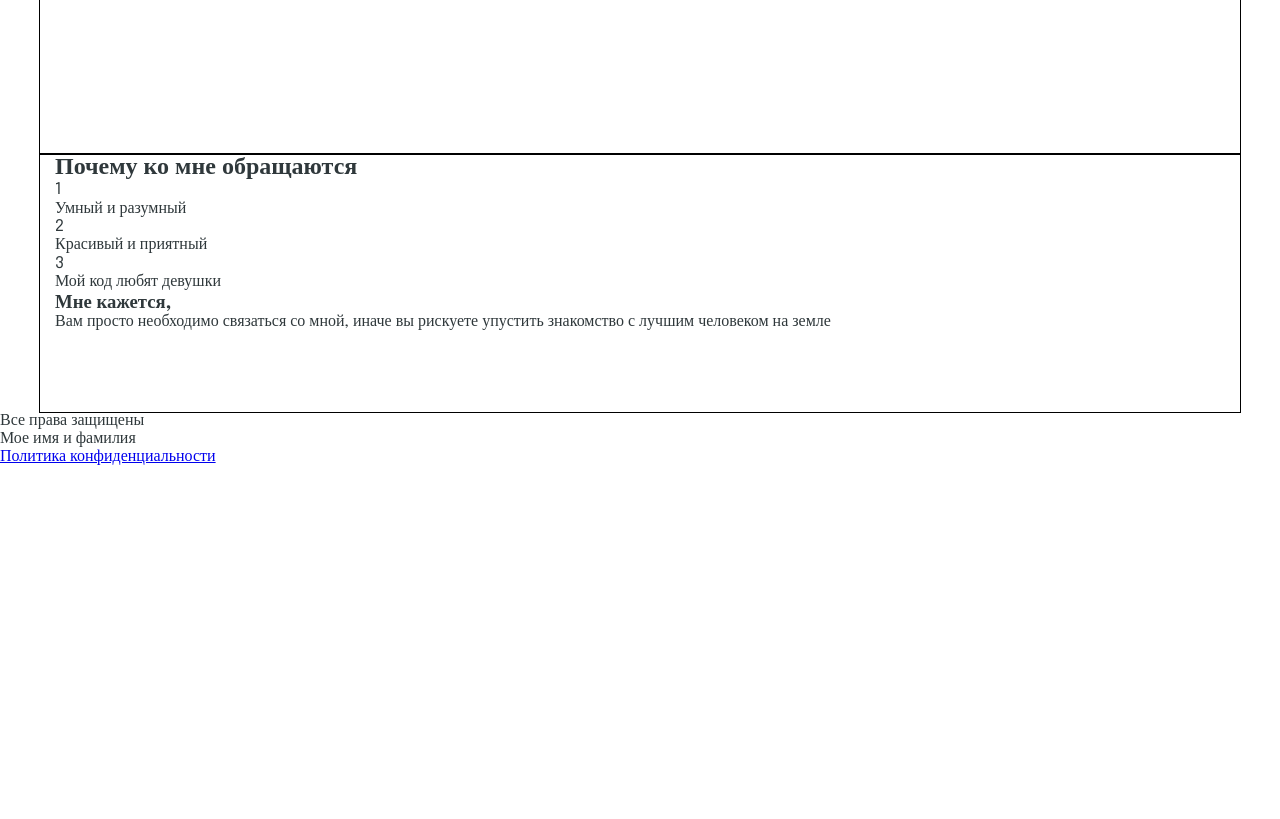
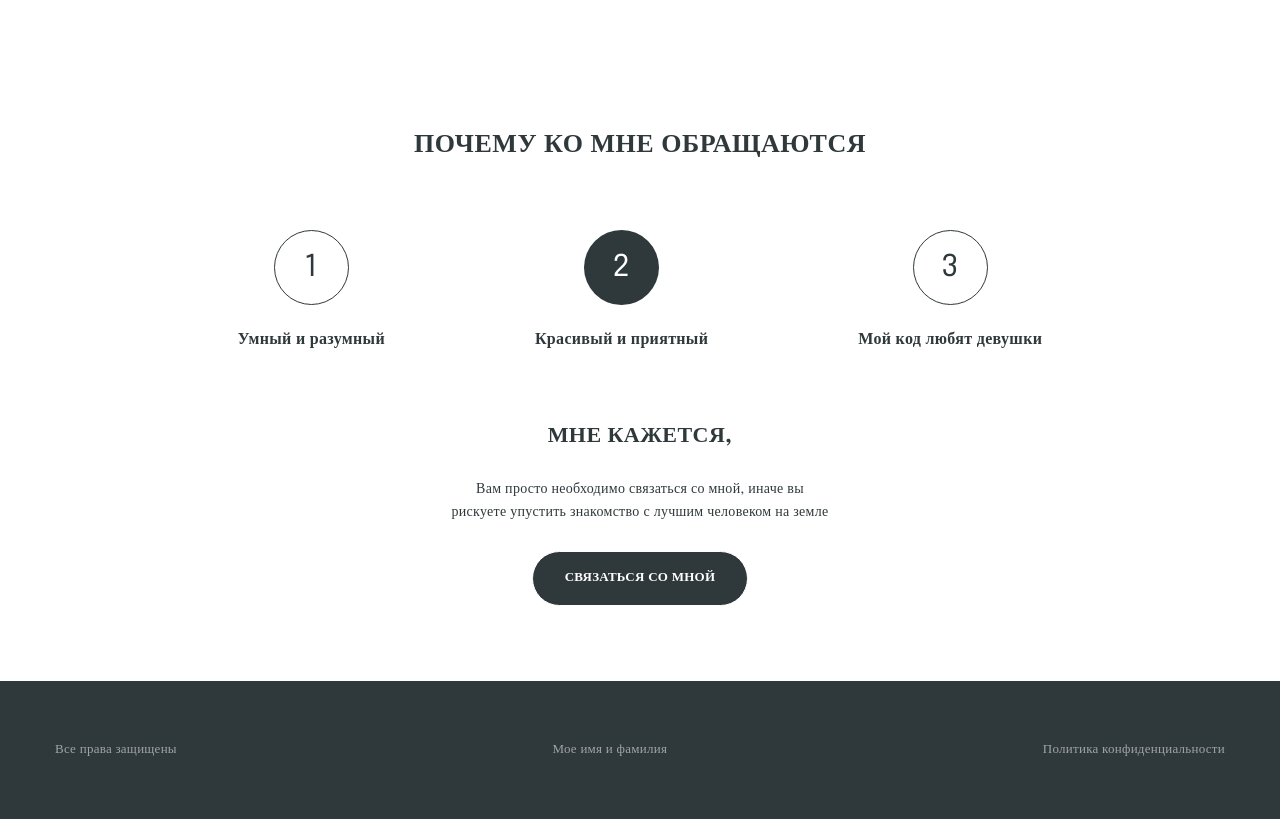
Before and after one commit to RBord/train-me1, a plain HTML site: page index.html in a window 1280 px wide. Shown: the part 1300-2119 px from the top of the page. Before the commit the page ends 1767 px from the top, so only its background shows below. Drawn offline with nearby package versions, Linux system fonts and the light colour scheme.

Commit message:
Добавил разметку страницы и стили

```diff
--- a/css/main.css
+++ b/css/main.css
@@ -27,10 +27,10 @@ ul {
     margin-right: auto;
     width: 1200px;
     padding: 0 15px;
-    outline: 1px solid black;
 }
 .button {
     max-width: 218px;
+    height: 55px;
     border: 1px solid #ffffff;
     border-radius: 27.5px;
     padding: 20px 32px;
@@ -44,7 +44,14 @@ ul {
     letter-spacing: 0.02em;
 
     cursor: pointer;
+
+    display: flex;
+    justify-content: center;
+    align-items: center;
+    margin: 0 auto;
 }
+
+/* HEADER SECTION */
 
 .header {
     background-color: var(--secondary-bgc);
@@ -72,6 +79,8 @@ ul {
     margin-bottom: 29px;
 }
 
+/* ABOUT ME SECTION */
+
 .aboutme .secondtitle {
     max-width: 130px;
     display:block;
@@ -97,7 +106,7 @@ ul {
     max-width: 394px;
 }
 .aboutme-list-item:not(:last-child) {
-    margin-right: 156px;
+    margin-right: 94px;
 }
 .aboutme-list-item .item-title {
     margin-bottom: 45px;
@@ -132,3 +141,127 @@ span.element {
     letter-spacing: 0.02em;
     color:var(--secondary-bgc);
 }
+
+/* WHY ME SECTION */
+
+.whyme .container {
+    text-align: center;
+    padding-bottom: 75px;
+}
+.whyme-list {
+    display: flex;
+    justify-content: center;
+}
+.whyme .secondtitle {
+    font-size: 26px;
+    line-height: 1.269;
+    font-weight: 700;
+    text-transform: uppercase;
+    letter-spacing: 0.02em;
+
+    margin-bottom: 68px;
+}
+.item-bg {
+    display: flex;
+    justify-content: center;
+    align-items: center;
+
+
+    width: 75px;
+    height: 75px;
+    border: 1px solid #2f383b;
+    border-radius: 50%;
+    margin: 0 auto;
+    margin-bottom: 18px;
+}
+.whyme-list-item:nth-child(2n) .item-bg {
+    border: 1px solid transparent;
+    background-color: #2f383b;
+    color:var(--main-color);
+}
+.item-number {
+    font-size: 30px;
+    line-height: 1.1;
+    font-weight: 400;
+    text-transform: uppercase;
+    letter-spacing: 0.02em;
+}
+.whyme-list-item {
+    text-align: center;
+}
+.whyme-list-item:not(:last-child){
+    margin-right: 150px;
+}
+.item-descrp {
+    margin-bottom: 64px;
+
+    font-size: 16px;
+    line-height:2.063;
+    font-weight: 700;
+    letter-spacing: 0.02em;
+    color: #2f383b;
+}
+.whyme .undertitle {
+    margin-bottom: 25px;
+
+    font-size: 22px;
+    line-height: 1.5;
+    font-weight: 700;
+    text-transform: uppercase;
+    letter-spacing: 0.02em;
+    color: #2f383b;
+}
+.undertitle-text {
+    margin: 0 auto;
+    max-width: 415px;
+    margin-bottom: 27px;
+
+    font-size: 14px;
+    line-height: 1.643;
+    font-weight: 400;
+    letter-spacing: 0.02em;
+    color: #2f383b;
+}
+.whyme .button {
+    display: flex;
+    justify-content: center;
+    align-items: center;
+    margin: 0 auto;
+    height: 55px;
+    background-color: #2f383b;
+    color:var(--main-color);
+}
+
+/* FOOTER SECTION */
+footer {
+    background-color: var(--secondary-color);
+}
+.footer .container {
+    display:flex;
+    justify-content: space-between;
+    padding-top: 50px;
+    padding-bottom: 50px;
+}
+.footer-text {
+    font-size: 13px;
+    line-height: 2.923;
+    font-weight: 400;
+    letter-spacing: 0.02em;
+    color: #ffffff;
+    opacity: 0.54;
+}
+.footer-link {
+    font-size: 13px;
+    line-height: 2.923;
+    font-weight: 400;
+    letter-spacing: 0.02em;
+    color: #ffffff;
+    opacity: 0.54;
+    text-decoration: none;
+}
+.footer-link:hover,
+.footer-link:focus {
+    text-decoration: underline;
+    opacity: 1;
+    color:var(--main-color);
+}
--- a/index.html
+++ b/index.html
@@ -47,28 +47,36 @@
             <h2 class="secondtitle">Почему ко мне обращаются</h2>
             <ul class="whyme-list">
                 <li class="whyme-list-item">
+                    <div class="item-bg">
                         <p class="item-number">1</p>
+                    </div>
                     <p class="item-descrp">Умный и разумный</p>
                 </li>
                 <li class="whyme-list-item">
+                    <div class="item-bg">
                         <p class="item-number">2</p>
+                    </div>
                     <p class="item-descrp">Красивый и приятный</p>
                 </li>
                 <li class="whyme-list-item">
+                    <div class="item-bg">
                         <p class="item-number">3</p>
+                    </div>
                     <p class="item-descrp">Мой код любят девушки</p>
                 </li>
             </ul>
-            <h3>Мне кажется,</h3>
-            <p>Вам просто необходимо связаться со мной, иначе вы рискуете упустить знакомство с лучшим человеком на земле</p>
+            <h3 class="undertitle">Мне кажется,</h3>
+            <p class="undertitle-text">Вам просто необходимо связаться со мной, иначе вы <br> рискуете упустить знакомство с лучшим человеком на земле</p>
             <button type="button" class="button">Связаться со мной</button>
         </div>
     </section>
 
     <footer class="footer">
+        <div class="container">
             <p class="footer-text">Все права защищены</p>
             <p class="footer-text">Мое имя и фамилия</p>
             <a href="#" class="footer-link">Политика конфиденциальности</a>
+        </div>
     </footer>
 </body>
 </html>
```
Lines whose indentation alone changed are shown as unchanged.
